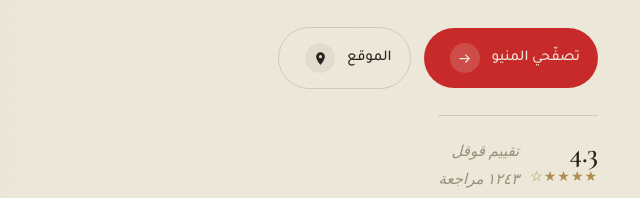
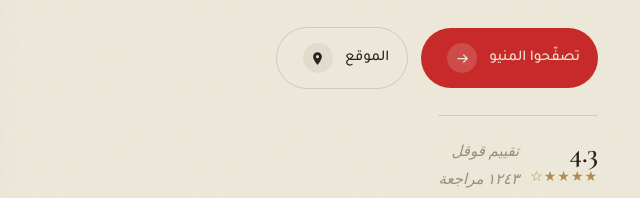
Before and after one commit to az212z/mil-cafe, a plain HTML site: page index.html in a window 1280 px wide. Shown: the part 554-752 px from the top of the page, 640-1280 px from the left. Drawn offline with nearby package versions, Linux system fonts and the light colour scheme.

Commit message:
Make copy gender-inclusive (plural address instead of feminine)
Co-Authored-By: Claude Opus 4.8 <noreply@anthropic.com>

```diff
--- a/index.html
+++ b/index.html
@@ -240,7 +240,7 @@ h1,h2,h3,h4{font-family:var(--fa-d);font-weight:700;line-height:1.2;letter-spaci
     <h1>مِ<span>ل</span>ء</h1>
     <p class="sub">مقهى قهوة مختصة بطابعٍ كلاسيكي أنيق في حي الأندلس بجدة — قهوةٌ مقطّرة وإسبريسو بمحاصيل مختارة.</p>
     <div class="hero-act">
-      <a href="#menu" class="btn btn-1">تصفّحي المنيو<span class="ic"><svg viewBox="0 0 24 24"><path d="M14 5l-1.4 1.4 4.6 4.6H4v2h13.2l-4.6 4.6L14 19l7-7z"/></svg></span></a>
+      <a href="#menu" class="btn btn-1">تصفّحوا المنيو<span class="ic"><svg viewBox="0 0 24 24"><path d="M14 5l-1.4 1.4 4.6 4.6H4v2h13.2l-4.6 4.6L14 19l7-7z"/></svg></span></a>
       <a href="#visit" class="btn btn-2">الموقع<span class="ic"><svg viewBox="0 0 24 24"><path d="M12 2a7 7 0 0 0-7 7c0 5 7 13 7 13s7-8 7-13a7 7 0 0 0-7-7zm0 9.5A2.5 2.5 0 1 1 12 6.5a2.5 2.5 0 0 1 0 5z"/></svg></span></a>
     </div>
     <div class="hero-rate">
```
